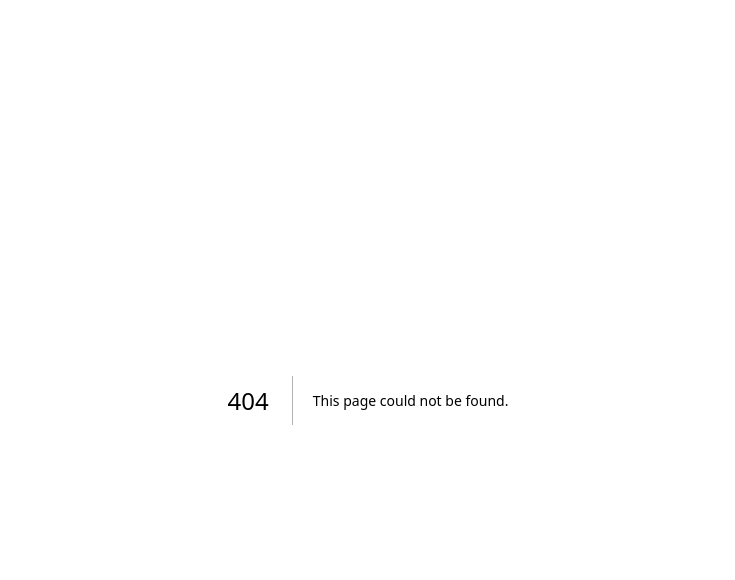
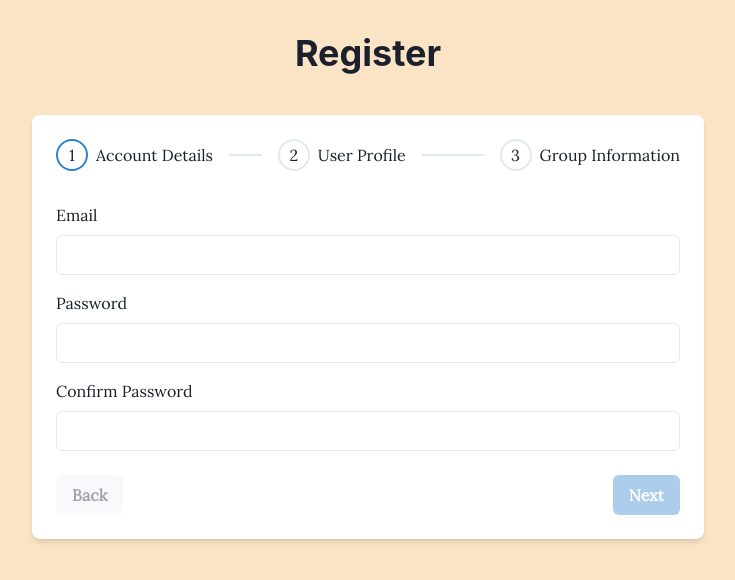
Before and after one commit to simecki123/SyncSnackApp, a Next.js app in the folder sync-snack/: page /register in a window 1280 px wide. Before the commit this address had no page. Shown: the top 580 px of the page, without its empty margins (272-1007 px from the left). Built offline with nearby package versions, Linux system fonts and the light colour scheme.

Commit message:
Creating register componennt

```diff
--- a/sync-snack/app/actions.ts
+++ b/sync-snack/app/actions.ts
@@ -3,6 +3,7 @@
 import { revalidatePath } from "next/cache";
 import { z } from "zod"
 
+// login function
 export async function loginUser(formData: FormData) {
 
   console.log('inside server action..');
@@ -28,3 +29,43 @@ export async function loginUser(formData: FormData) {
     return { message: 'Failed to log in' }
   }
 }
+
+
+interface RegisterForm {
+  email: string,
+  password: string
+}
+// register function
+export async function registerUser(registerForm: RegisterForm) {
+  try {
+    fetch(`${process.env.BACKEND_URL}/api/auth/register`);
+    revalidatePath('/');
+    return {message: "User registered"}
+  } catch (e) {
+    return {message: 'Failed to register'}
+  }
+}
+
+interface ProfileForm {
+  firstName: string,
+  lastName:string
+}
+interface JoinGroupForm {
+  groupName: string,
+  groupPassword: string,
+}
+
+export async function patchUserProfile(userProfileForm:ProfileForm, JoinGroupForm: JoinGroupForm ) {
+  const groupResponse = await fetch(`${process.env.BACKEND_URL}/getGroup`);
+  //const groupId = groupResponse.data._id;
+  await fetch(`${process.env.BACKEND_URL}/updateUserProfile`);
+}
+
+interface CreateGroupForm {
+  groupName: string,
+  groupPassword: string,
+  groupDescription: string,
+}
+export async function createNewGroup(groupForm:CreateGroupForm) {
+  await fetch(`${process.env.BACKEND_URL}/createNewGroup`);
+}
--- /dev/null
+++ b/sync-snack/app/components/register/RegisterComponent.tsx
@@ -0,0 +1,105 @@
+// components/RegisterComponent.jsx
+"use client";
+import React, { useState } from 'react';
+import { Box, Button, Flex, Step, StepIcon, StepIndicator, StepNumber, StepSeparator, StepStatus, StepTitle, Stepper } from '@chakra-ui/react';
+import AccountDetails from './step-one/AccountDetails';
+import UserProfile from './step-two/UserProfile';
+import GroupInformation from './step-three/GroupInformation';
+
+const steps = [
+  { title: 'Account Details', component: AccountDetails },
+  { title: 'User Profile', component: UserProfile },
+  { title: 'Group Information', component: GroupInformation },
+];
+
+const RegisterComponent = () => {
+  const [activeStep, setActiveStep] = useState(0);
+  const [formData, setFormData] = useState({
+    email: '',
+    password: '',
+    confirmPassword: '',
+    firstName: '',
+    lastName: '',
+    groupChoice: '',
+    groupName: '',
+    groupPassword: '',
+    groupDescription: '',
+  });
+
+  const handleNext = () => setActiveStep((prev) => prev + 1);
+  const handleBack = () => setActiveStep((prev) => prev - 1);
+
+  const handleInputChange = (e: any) => {
+    if (e.target) {
+      // For standard input elements
+      const { name, value } = e.target;
+      setFormData({ ...formData, [name]: value });
+    } else {
+      // For Chakra RadioGroup
+      setFormData({ ...formData, groupChoice: e });
+    }
+  };
+
+  const handleSubmit = () => {
+    console.log(formData);
+  };
+
+  const isStepComplete = (step: any) => {
+    switch (step) {
+      case 0:
+        return formData.email && formData.password && formData.confirmPassword && (formData.password === formData.confirmPassword);
+      case 1:
+        return formData.firstName && formData.lastName;
+      case 2:
+        if (formData.groupChoice === 'join') {
+          return formData.groupName && formData.groupPassword;
+        } else if (formData.groupChoice === 'create') {
+          return formData.groupName && formData.groupDescription && formData.groupPassword;
+        }
+        return false;
+      default:
+        return false;
+    }
+  };
+
+  const CurrentStepComponent = steps[activeStep].component;
+
+  return (
+    <Box className="max-w-2xl mx-auto mt-10 p-6 bg-white rounded-lg shadow-md">
+      <Stepper index={activeStep} className="mb-8">
+        {steps.map((step, index) => (
+          <Step key={index}>
+            <StepIndicator>
+              <StepStatus
+                complete={<StepIcon />}
+                incomplete={<StepNumber />}
+                active={<StepNumber />}
+              />
+            </StepIndicator>
+            <Box flexShrink='0'>
+              <StepTitle>{step.title}</StepTitle>
+            </Box>
+            <StepSeparator />
+          </Step>
+        ))}
+      </Stepper>
+      <CurrentStepComponent formData={formData} handleInputChange={handleInputChange} />
+      <Flex justifyContent="space-between" mt={6}>
+        <Button onClick={handleBack} isDisabled={activeStep === 0}>
+          Back
+        </Button>
+        {activeStep === steps.length - 1 ? (
+          <Button colorScheme="blue" onClick={handleSubmit} isDisabled={!isStepComplete(activeStep)}>
+            Submit
+          </Button>
+        ) : (
+          <Button colorScheme="blue" onClick={handleNext} isDisabled={!isStepComplete(activeStep)}>
+            Next
+          </Button>
+        )}
+      </Flex>
+    </Box>
+  );
+};
+
+export default RegisterComponent;
--- /dev/null
+++ b/sync-snack/app/components/register/step-one/AccountDetails.tsx
@@ -0,0 +1,37 @@
+// components/steps/AccountDetails.jsx
+import React from 'react';
+import { FormControl, FormLabel, Input } from '@chakra-ui/react';
+
+const AccountDetails = ({ formData, handleInputChange }: any) => (
+  <>
+    <FormControl className="mb-4">
+      <FormLabel>Email</FormLabel>
+      <Input
+        name="email"
+        value={formData.email}
+        onChange={handleInputChange}
+        type="email"
+      />
+    </FormControl>
+    <FormControl className="mb-4">
+      <FormLabel>Password</FormLabel>
+      <Input
+        name="password"
+        value={formData.password}
+        onChange={handleInputChange}
+        type="password"
+      />
+    </FormControl>
+    <FormControl className="mb-4">
+      <FormLabel>Confirm Password</FormLabel>
+      <Input
+        name="confirmPassword"
+        value={formData.confirmPassword}
+        onChange={handleInputChange}
+        type="password"
+      />
+    </FormControl>
+  </>
+);
+
+export default AccountDetails;
--- /dev/null
+++ b/sync-snack/app/components/register/step-three/GroupInformation.tsx
@@ -0,0 +1,69 @@
+// components/steps/GroupInformation.jsx
+import React from 'react';
+import { FormControl, FormLabel, Input, Radio, RadioGroup, Stack } from '@chakra-ui/react';
+
+const GroupInformation = ({ formData, handleInputChange }: any) => (
+  <>
+    <FormControl className="mb-4">
+      <FormLabel>Group Choice</FormLabel>
+      <RadioGroup name="groupChoice" value={formData.groupChoice} onChange={handleInputChange}>
+        <Stack direction="row">
+          <Radio value="join">Join Group</Radio>
+          <Radio value="create">Create Group</Radio>
+        </Stack>
+      </RadioGroup>
+    </FormControl>
+    {formData.groupChoice === 'join' && (
+      <>
+        <FormControl className="mb-4">
+          <FormLabel>Group Name</FormLabel>
+          <Input
+            name="groupName"
+            value={formData.groupName}
+            onChange={handleInputChange}
+          />
+        </FormControl>
+        <FormControl className="mb-4">
+          <FormLabel>Group Password</FormLabel>
+          <Input
+            name="groupPassword"
+            value={formData.groupPassword}
+            onChange={handleInputChange}
+            type="password"
+          />
+        </FormControl>
+      </>
+    )}
+    {formData.groupChoice === 'create' && (
+      <>
+        <FormControl className="mb-4">
+          <FormLabel>Group Name</FormLabel>
+          <Input
+            name="groupName"
+            value={formData.groupName}
+            onChange={handleInputChange}
+          />
+        </FormControl>
+        <FormControl className="mb-4">
+          <FormLabel>Group Description</FormLabel>
+          <Input
+            name="groupDescription"
+            value={formData.groupDescription}
+            onChange={handleInputChange}
+          />
+        </FormControl>
+        <FormControl className="mb-4">
+          <FormLabel>Group Password</FormLabel>
+          <Input
+            name="groupPassword"
+            value={formData.groupPassword}
+            onChange={handleInputChange}
+            type="password"
+          />
+        </FormControl>
+      </>
+    )}
+  </>
+);
+
+export default GroupInformation;
--- /dev/null
+++ b/sync-snack/app/components/register/step-two/UserProfile.tsx
@@ -0,0 +1,26 @@
+// components/steps/UserProfile.jsx
+import React from 'react';
+import { FormControl, FormLabel, Input } from '@chakra-ui/react';
+
+const UserProfile = ({ formData, handleInputChange }: any) => (
+  <>
+    <FormControl className="mb-4">
+      <FormLabel>First Name</FormLabel>
+      <Input
+        name="firstName"
+        value={formData.firstName}
+        onChange={handleInputChange}
+      />
+    </FormControl>
+    <FormControl className="mb-4">
+      <FormLabel>Last Name</FormLabel>
+      <Input
+        name="lastName"
+        value={formData.lastName}
+        onChange={handleInputChange}
+      />
+    </FormControl>
+  </>
+);
+
+export default UserProfile;
--- /dev/null
+++ b/sync-snack/app/register/page.tsx
@@ -0,0 +1,21 @@
+import { Box, Container, Heading } from '@chakra-ui/react';
+import RegisterComponent from '@/app/components/register/RegisterComponent';
+import React from 'react';
+
+
+export default function Register() {
+  return (
+    <Box position="relative" minHeight="100vh" overflow="hidden" className="bg-prim-cl">
+    <Container className="bg-prim-cl" maxW="container.md" py={8}>
+      <Box textAlign="center" mb={8}>
+        <Heading as="h1" size="xl">
+          Register
+        </Heading>
+      </Box>
+
+        <RegisterComponent />
+
+    </Container>
+    </Box>
+  );
+}
--- a/sync-snack/package.json
+++ b/sync-snack/package.json
@@ -14,6 +14,8 @@
     "@chakra-ui/react": "^2.8.2",
     "@emotion/react": "^11.13.0",
     "@emotion/styled": "^11.13.0",
+    "@mui/icons-material": "^5.16.4",
+    "@mui/material": "^5.16.4",
     "framer-motion": "^11.3.8",
     "next": "14.2.5",
     "react": "^18",
```
Also changed, not shown: 1 other file (tests, documents, lock files or other folders).
